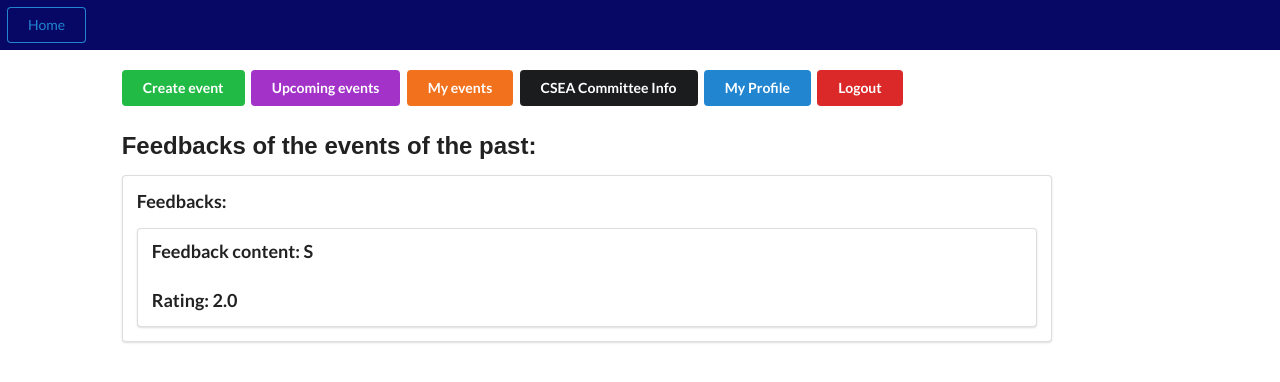
After one commit to parth170101043/stable_events, a Django app: page /my-events/0bab434d-7150-42c0-972a-91a732344f79 in a window 1280 px wide. The commit adds this page. Shown: the top 382 px of the page. Run offline with Django 3.2, Linux system fonts and the light colour scheme; a user stored in the database is signed in; data comes from the database, SQL or seed files in the repository; both versions use the stored data as it was after the commit; some libraries are stand-ins or nearby versions.

Commit message:
Templates edited, inline comments added

```diff
--- a/csea_events/csea_events/urls.py
+++ b/csea_events/csea_events/urls.py
@@ -40,6 +40,7 @@ urlpatterns = [
     path('poll/<uuid:event_id>/vote',views.poll_vote,name='poll_count_vote'),
     path('poll/<uuid:event_id>/modify',views.poll_modify,name='poll_count_modify'),
     path('api-change-pw/',views.api_change_pw),
+    path('my-events/<uuid:event_id>',views.feedback,name='see_feedback'),
 
 
 ]
--- a/csea_events/events/admin.py
+++ b/csea_events/events/admin.py
@@ -1,7 +1,7 @@
 from django.contrib import admin
 from events.models import Event, Btech, Mtech, PhD, AppFeedback, Profile, EventFeedback
 # Register your models here.
-
+#Each model maps to a single database table and each attribute of the model represents a database field.
 class EventAdmin(admin.ModelAdmin):
   list_display = ('approval','venue','date','time','requestor','name')
   ordering = ('approval',) # The negative sign indicate descendent order
--- a/csea_events/events/views.py
+++ b/csea_events/events/views.py
@@ -18,7 +18,7 @@ from django.contrib.auth import update_session_auth_hash
 #
 
 
-
+# API viewsets for the android app
 
 class ProfileApi(viewsets.ModelViewSet):
     queryset = Profile.objects.all()
@@ -51,7 +51,7 @@ class EventFeedbackApi(viewsets.ModelViewSet):
 def loginPage(request):
     lform = LoginForm(request.POST or None)
     context ={'form':lform}
-
+   #If the user is logged in then it will redirected to homepage
     if request.user.is_authenticated:
         return redirect('home_page')
 
@@ -75,7 +75,9 @@ def loginPage(request):
 
 User = get_user_model()
 
-
+#Once the user is logged in then the feedback can be given by the user
+#In the feedback form the user can give ratings and he can even add some content
+#This function checks each and every case like whether the form and details are valid or not
 @login_required(login_url='loginPage')
 def feedback_view(request, id):
     if request.method == 'GET':
@@ -109,7 +111,7 @@ def feedback_view(request, id):
 
 
 
-
+#Profile of the user will be displayed
 @login_required(login_url='loginPage')
 def profile_view(request):
     try:
@@ -143,7 +145,7 @@ def profile_view(request):
 
 #         print(add_user)
 #     return render(request, 'register.html', context)
-
+#This function adds all the details given by the user in the register form and stores it
 def registerPage(request):
 
     if request.method == 'GET':
@@ -218,7 +220,7 @@ def api_change_pw(request):
 
         return HttpResponse(json.dumps({'response':'password successfully changed'}), content_type="application/json")
 
-
+#Function to create an event and requesting the access by the user
 @login_required(login_url='loginPage')
 def create_event(request):
     form = EventCreatorForm(request.POST or None)
@@ -233,7 +235,7 @@ def create_event(request):
     return render(request, 'create_event.html', {'form':form})
 
 
-
+#Function to update the events info and take the polling updates
 @login_required(login_url='loginPage')
 def poll_view(request, event_id):
     events=Event.objects.filter(event_id=event_id)
@@ -243,12 +245,23 @@ def poll_view(request, event_id):
         'event_date': events[0].date,
         'event_time': events[0].time,
         'event_fee':events[0].fee,
+        'organiser':events[0].organisors,
         'contact_info':events[0].contact_info,
         'summary':events[0].summary,
         'faq':events[0].faq
 
     }
     return render(request,'event_info.html',context)
+
+
+
+#Function to check all the events by the user
+@login_required(login_url='loginPage')
+def feedback(request,event_id):
+    events_past = Event.objects.filter(event_id=event_id)[0]
+    # req_event=events_past.filter(event_id=event_id)
+    feedbacks = EventFeedback.objects.filter(to_event=events_past)
+    return render(request,'see_feedback.html',{'display_id':str(request.user), 'events_today':feedbacks,})
 
 
 @login_required(login_url='loginPage')
@@ -274,14 +287,14 @@ def past(request):
     events=Event.objects.filter(date__lt=date.today()).order_by('-date')
     return render(request, 'past.html', {'display_id':str(request.user), 'events':events})
 
-
+#Function to logout of the account
 def logout_user(request):
     if request.user.is_authenticated:
         logout(request)
     return redirect('loginPage')
 
 
-
+#Function that enables the user to change the password
 @login_required(login_url='loginPage')
 def change_password(request):
     if request.method=='POST':
@@ -299,7 +312,7 @@ def change_password(request):
         return render(request,'change_password.html',args)
 
 
-
+#Function to edit the details of an event
 def event_edit(request, id):
     instance = get_object_or_404(Event, event_id=id)
     form = EventCreatorForm(request.POST or None, instance=instance)
@@ -310,7 +323,7 @@ def event_edit(request, id):
 
 
 
-
+#Function to login and also to check the validity of the details of the user
 @csrf_exempt
 def api_resp(request):
     username = None
@@ -409,7 +422,8 @@ def api_resp(request):
         return HttpResponse(json.dumps(responseData), content_type="application/json")
 
 
-
+#function to register and check the validity of the details given by the user
+#If the details are not valid then displays the message to change that details in that field.
 @csrf_exempt
 def api_reg(request):
     args={
--- a/csea_events/templates/my-events.html
+++ b/csea_events/templates/my-events.html
@@ -57,7 +57,7 @@
                         <a href="#" class='ui tiny primary basic button'>Poll</a>
                         <!-- <a href='#' class='ui tiny orange basic button'>Edit Request</a>    -->
                         <!-- <a href='#' class='ui tiny primary basic button'>Give Feedback</a> -->
-                        <a href='#' class='ui tiny purple basic button'>See feedback</a>
+                        <a href='{% url "see_feedback" i.event_id %}' class='ui tiny purple basic button'>See feedback</a>
                     </div>
                     {% endfor%}
                     {% if events_future is None %}
--- a/csea_events/templates/past.html
+++ b/csea_events/templates/past.html
@@ -23,7 +23,7 @@
                         <a href="#" class='ui tiny primary basic button'>Poll</a>
                         <a href='{% url "feedback" i.event_id  %}' class='ui tiny primary basic button'>Give Feedback</a>
                         {% if display_id == i.requestor %}
-                        <a href='#' class='ui tiny purple basic button'>See feedback</a>
+                        <a href='{% url "see_feedback" i.event_id %}' class='ui tiny purple basic button'>See feedback</a>
                         {% endif %}
                     </div>
                     {% endfor%}
--- /dev/null
+++ b/csea_events/templates/see_feedback.html
@@ -0,0 +1,34 @@
+{%extends 'base.html'%}
+{% block content%}
+    <div class='col-sm-1'></div>
+    <div class='col-md-9 '>
+        <br>
+            <a href='{% url "create_event" %}' class='ui positive button'>Create event </a>
+            <a href='{% url "home_page" %}' class='ui purple button'>Upcoming events</a>
+            <a href='#' class='ui  orange button '>My events</a>
+            <a href='#' class='ui yellow secondary   button'>CSEA Committee Info</a>
+            <a href='{% url "profile" %}' class='ui primary button'>My Profile</a>
+            <a href='{% url "logout" %}' class='ui negative button'>Logout</a>
+            <!-- <br><br> -->
+            <h2 style='font-family: Arial, Helvetica, sans-serif'>Feedbacks of the events of the past: </h2>
+
+
+                <div class='ui segment'>
+                        {% if events_today is not None %}
+                            <h3>Feedbacks:</h3>
+                        {% endif %}
+                        {% for i in events_today%}
+                        <div class='ui segment'>
+                            <h3 class='ui header'>Feedback content: {{ i.content}}</h3>
+                            <h3 class='ui header'>Rating: {{ i.rating}}</h3>
+                        </div>
+                        {% endfor%}
+
+                            {% if events_today is None %}
+                                <h3>NO FEEDBACKS TO SHOW</h3>
+                            {% endif %}
+
+                </div>
+    </div>
+
+{%endblock%}
```
Also changed, not shown: csea_events/events/forms.py (+8 -3 lines), csea_events/events/models.py (+9 -6 lines), csea_events/events/serial.py (+6 -6 lines), csea_events/templates/event_info.html (+10 -9 lines), csea_events/db.sqlite3.
